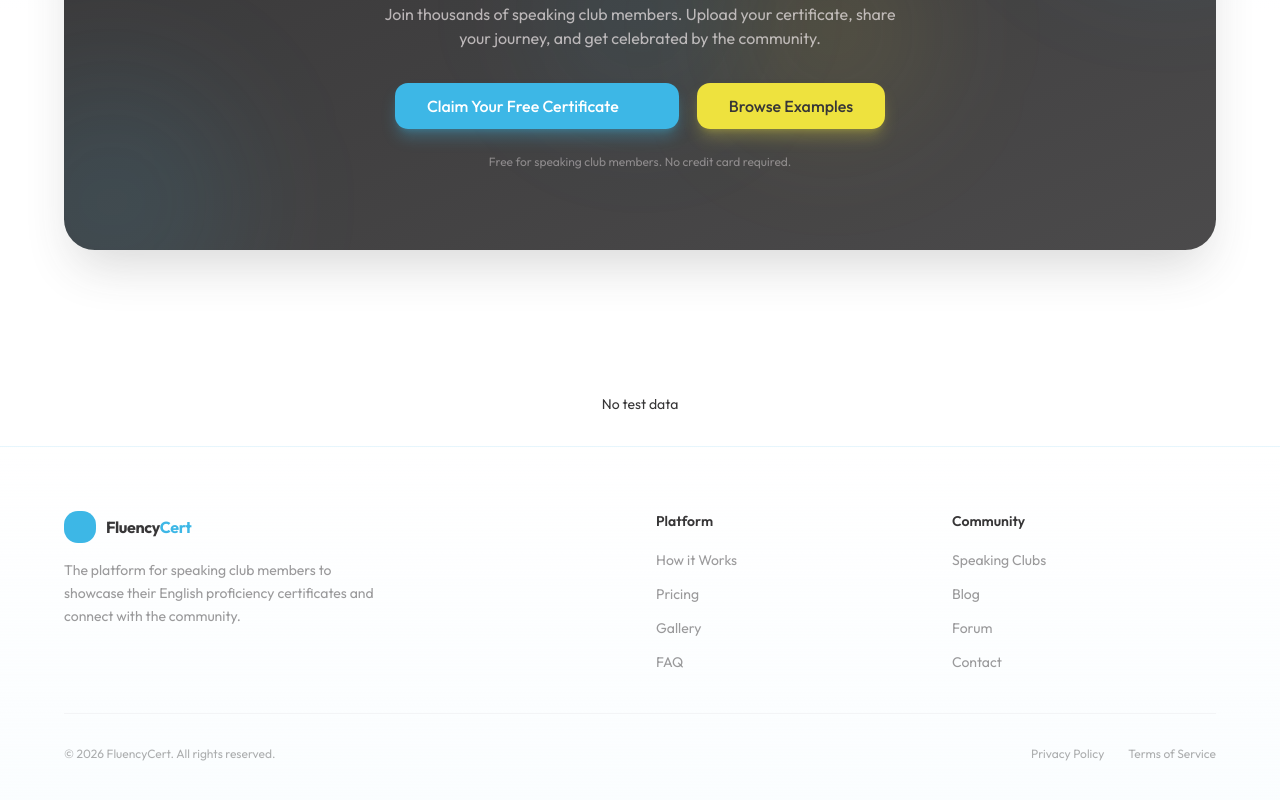
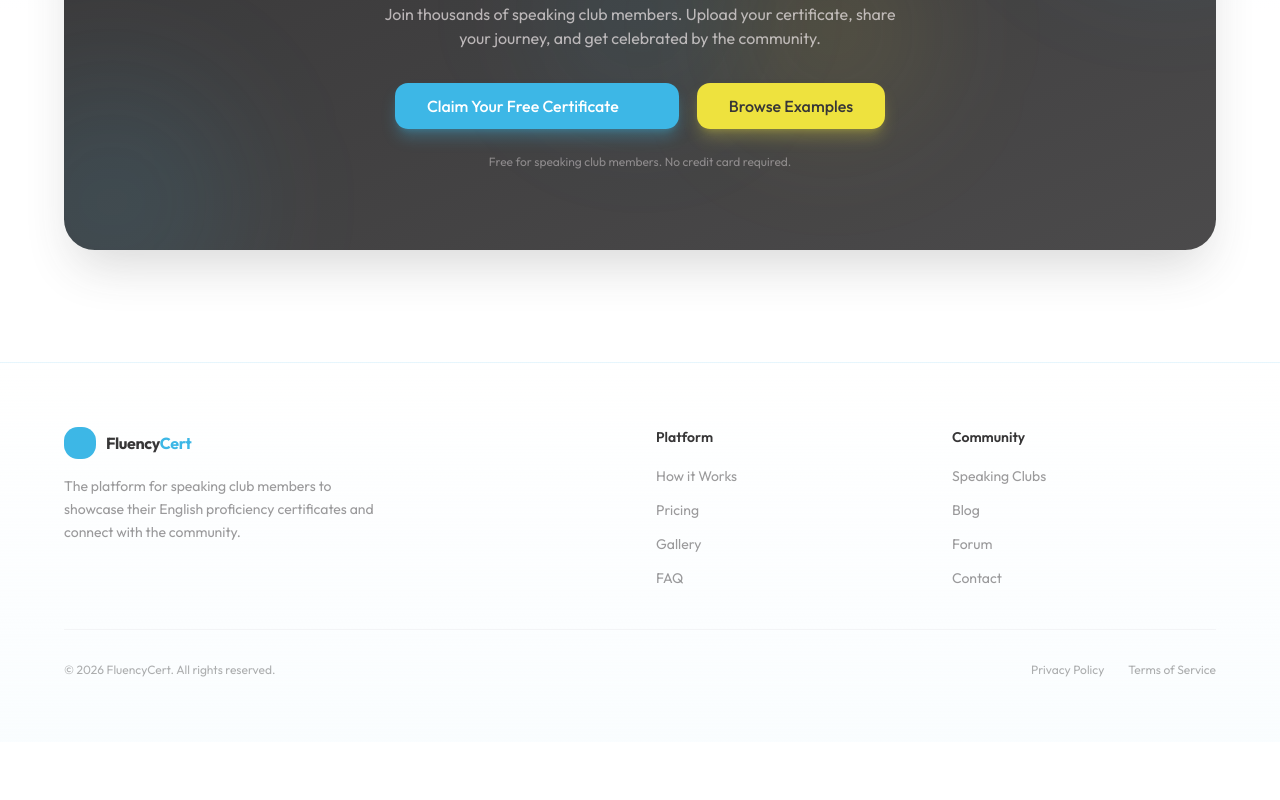
Before and after one commit to oleksii-lukin/FluencyCert, a Next.js app: page / in a window 1280 px wide. Shown: the part 4003-4803 px from the top of the page. After the commit the page ends 4745 px from the top, so only its background shows below. Built offline with nearby package versions, Linux system fonts and the light colour scheme; no server answers; the database is empty; some icons are missing.

Commit message:
remove test fetch

```diff
--- a/src/app/page.tsx
+++ b/src/app/page.tsx
@@ -1,4 +1,3 @@
-import { createClient } from "@/lib/supabase/server"
 import { Navbar } from "@/components/landing/navbar"
 import { HeroSection } from "@/components/landing/hero-section"
 import { HowItWorks } from "@/components/landing/how-it-works"
@@ -9,10 +8,7 @@ import { StatsSection } from "@/components/landing/stats-section"
 import { CTASection } from "@/components/landing/cta-section"
 import { Footer } from "@/components/landing/footer"
 
-export default async function HomePage() {
-  const supabase = await createClient()
-  const { data } = await supabase.from("test").select("*").maybeSingle()
-
+export default function HomePage() {
   return (
     <>
       <Navbar />
@@ -25,13 +21,6 @@ export default async function HomePage() {
         <TestimonialsSection />
         <CTASection />
       </main>
-      <section className="py-8 text-center text-sm text-muted-foreground">
-        {data ? (
-          <p>Test record: id={data.id}, created_at={data.created_at}</p>
-        ) : (
-          <p>No test data</p>
-        )}
-      </section>
       <Footer />
     </>
   )
```
